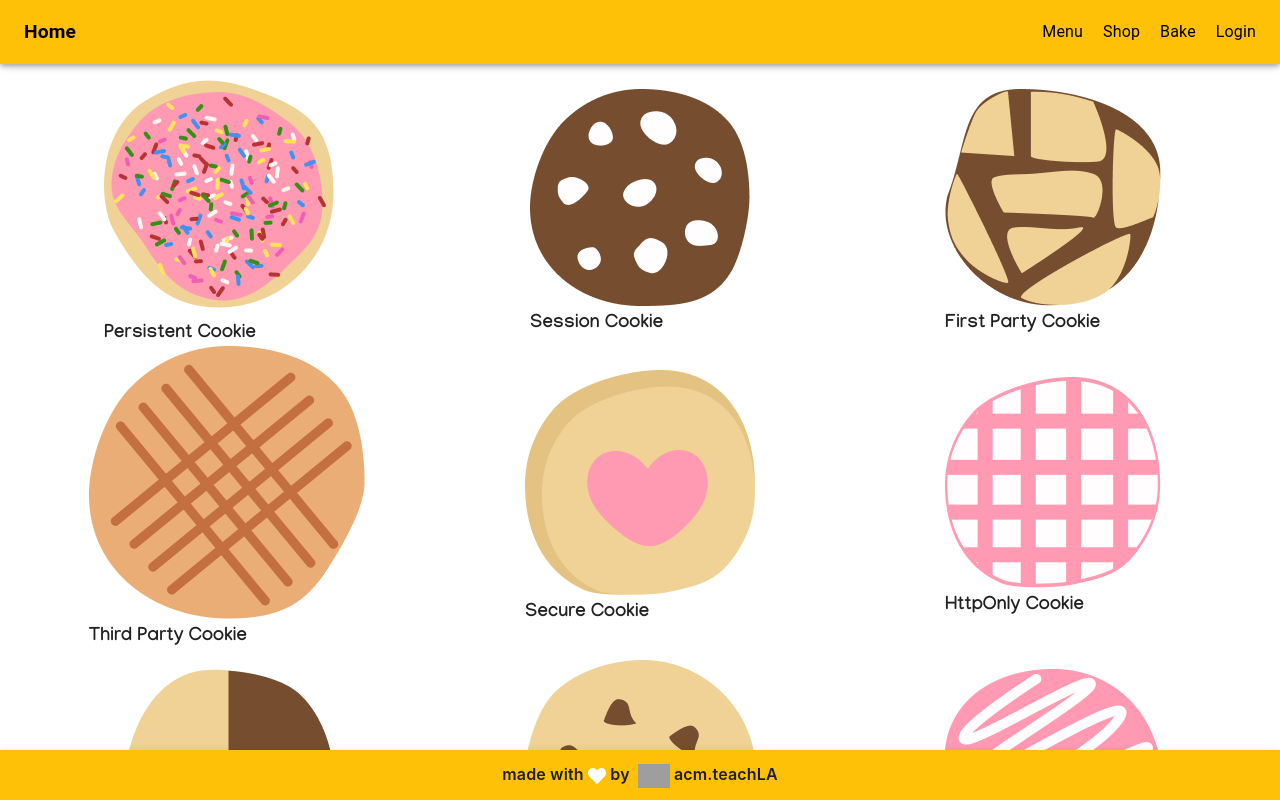
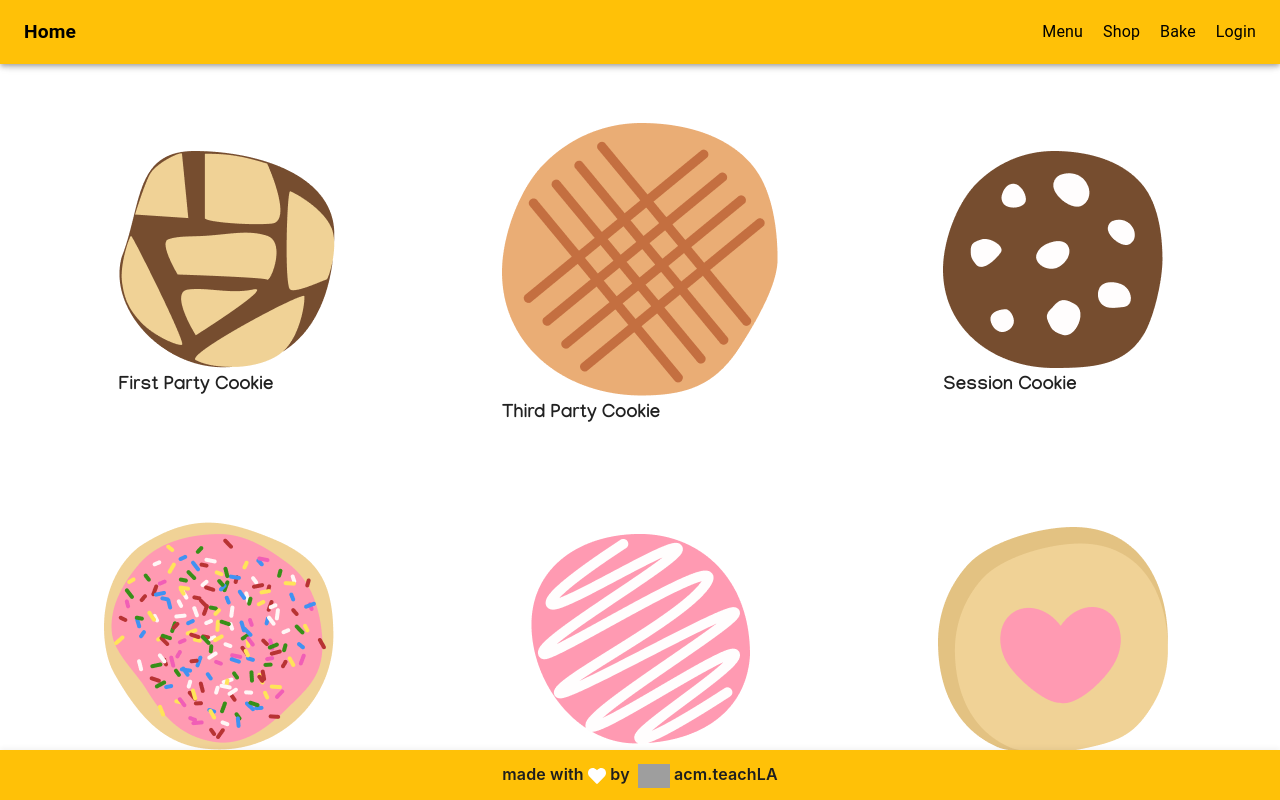
Before and after one commit to uclaacm/cookie-jar, a React (Vite) app: page /menu in a window 1280 px wide. Built offline with nearby package versions, Linux system fonts and the light colour scheme; grey boxes are pictures that could not be loaded.

Commit message:
Refactor cookie definitions in Menu component for improved organization and clarity

```diff
--- a/src/components/Menu.tsx
+++ b/src/components/Menu.tsx
@@ -5,12 +5,9 @@ import CookieExpandedView from './CookieExpandedView';
 import c1 from "/assets/c1.png";
 import c2 from "/assets/c2.png";
 import c3 from "/assets/c3.png";
-import c4 from "/assets/c4.png";
 import c5 from "/assets/c5.png";
 import c6 from "/assets/c6.png";
 import c7 from "/assets/c7.png";
-import c8 from "/assets/c8.png";
-import c9 from "/assets/c9.png";
 
 interface Cookie {
   name: string;
@@ -24,20 +21,6 @@ const Menu: React.FC = () => {
   const [selectedCookie, setSelectedCookie] = useState<Cookie | null>(null);
 
     const cookies: Cookie[] = [
-        {
-          name: 'Persistent Cookie',
-          type: 'persistent',
-          description: 'A persistent cookie lasts beyond the session. These cookies remain stored on your device even after you close your browser. They are commonly used to remember login information, user preferences, and tracking data for analytics purposes. Persistent cookies can last for days, weeks, or even years, making them ideal for long-term data storage and user experience personalization.',
-          image: c2,
-          color: '#F5DEB3'
-        },
-        {
-          name: 'Session Cookie',
-          type: 'session',
-          description: 'This is a session cookie used for temporary sessions. Session cookies are deleted when you close your browser and are typically used to maintain state during a browsing session, such as keeping items in a shopping cart. They expire once the browser session ends, providing temporary data storage without long-term tracking concerns.',
-          image: c1,
-          color: '#A0826D'
-        },
         {
           name: 'First Party Cookie',
           type: 'first-party',
@@ -53,39 +36,32 @@ const Menu: React.FC = () => {
           color: '#F5DEB3'
         },
         {
+          name: 'Session Cookie',
+          type: 'session',
+          description: 'This is a session cookie used for temporary sessions. Session cookies are deleted when you close your browser and are typically used to maintain state during a browsing session, such as keeping items in a shopping cart. They expire once the browser session ends, providing temporary data storage without long-term tracking concerns.',
+          image: c1,
+          color: '#A0826D'
+        },
+        {
+          name: 'Persistent Cookie',
+          type: 'persistent',
+          description: 'A persistent cookie lasts beyond the session. These cookies remain stored on your device even after you close your browser. They are commonly used to remember login information, user preferences, and tracking data for analytics purposes. Persistent cookies can last for days, weeks, or even years, making them ideal for long-term data storage and user experience personalization.',
+          image: c2,
+          color: '#F5DEB3'
+        },
+        {
+          name: 'Zombie Cookie',
+          type: 'zombie',
+          description: 'Zombie cookies are persistent tracking cookies that recreate themselves after deletion. Also known as "evercookies," these cookies store data in multiple locations such as Flash storage, HTML5 local storage, and other browser storage mechanisms. Even when users delete their cookies, zombie cookies can regenerate from backup copies, making them extremely difficult to remove and raising significant privacy concerns.',
+          image: c7,
+          color: '#8B6F47'
+        },
+        {
           name: 'Secure Cookie',
           type: 'secure',
           description: 'Secure cookies are only transmitted over HTTPS connections. This ensures that the cookie data is encrypted during transmission, protecting sensitive information from being intercepted by malicious actors. The Secure flag is essential for cookies containing authentication tokens or other sensitive data.',
           image: c5,
           color: '#F5DEB3'
-        },
-        {
-          name: 'HttpOnly Cookie',
-          type: 'httponly',
-          description: 'HttpOnly cookies cannot be accessed through client-side scripts. This security feature helps prevent cross-site scripting (XSS) attacks by restricting JavaScript access to the cookie data. HttpOnly cookies can only be read and modified by the server, making them ideal for storing authentication tokens.',
-          image: c4,
-          color: '#F5B6D0'
-        },
-        {
-          name: 'SameSite Cookie',
-          type: 'samesite',
-          description: 'SameSite cookies provide protection against cross-site request forgery attacks. They control whether cookies are sent with cross-site requests, helping to prevent unauthorized actions on behalf of authenticated users. SameSite cookies can be set to Strict, Lax, or None modes depending on security requirements.',
-          image: c9,
-          color: '#F5DEB3'
-        },
-        {
-          name: 'Authentication Cookie',
-          type: 'authentication',
-          description: 'Authentication cookies verify user identity after login. They contain encrypted tokens that allow the server to recognize authenticated users without requiring repeated logins during a session. These cookies are critical for maintaining user sessions and should always use Secure and HttpOnly flags.',
-          image: c8,
-          color: '#A0826D'
-        },
-        {
-          name: 'Tracking Cookie',
-          type: 'tracking',
-          description: 'Tracking cookies monitor user behavior across websites. They collect data about your browsing habits, interests, and demographics, which is used for targeted advertising and analytics. These cookies have become controversial due to privacy concerns and are increasingly being blocked by browsers and privacy regulations.',
-          image: c7,
-          color: '#8B6F47'
         }
     ];
 
```
